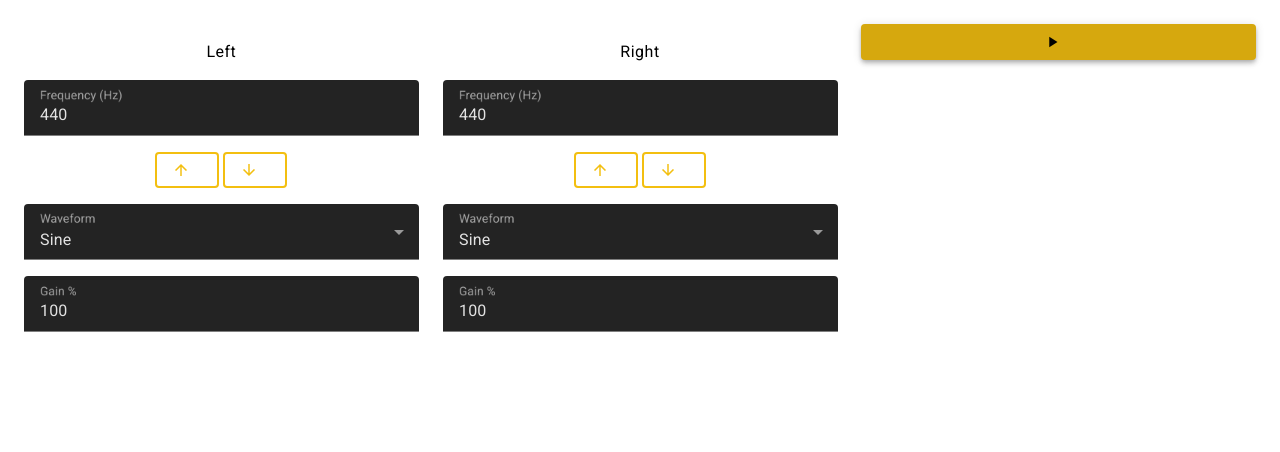
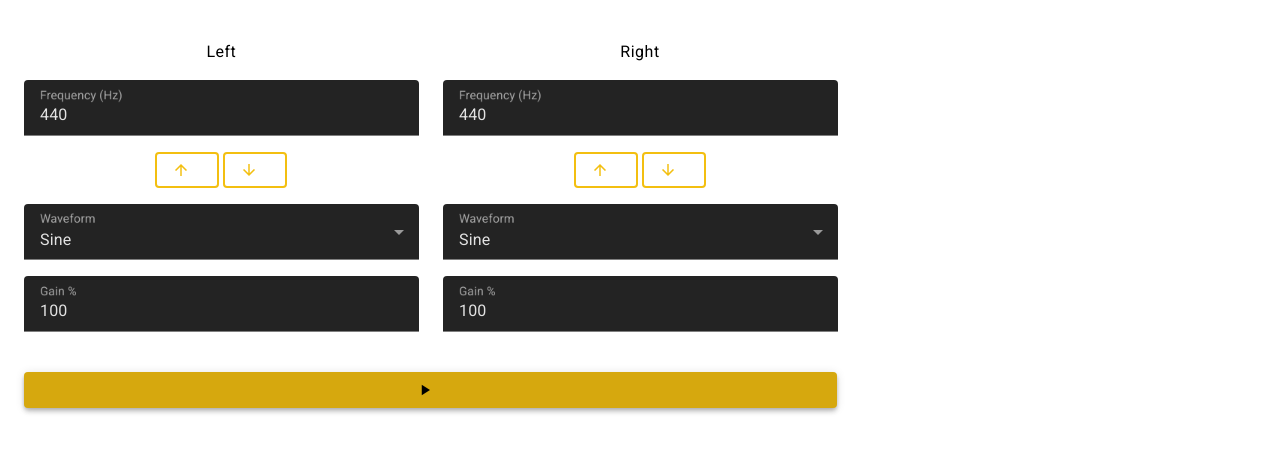
Before and after one commit to Roger-random/lrwave, a website: page docs/index.html in a window 1280 px wide. Drawn offline with nearby package versions, Linux system fonts and the light colour scheme.

Commit message:
Play control button no longer jumps to third column on wide screens

```diff
--- a/docs/index.html
+++ b/docs/index.html
@@ -91,7 +91,9 @@
             </div>
           </p>
         </div>
-        <div class="mdc-layout-grid__cell mdc-layout-grid__cell--span-4-phone mdc-layout-grid__cell--span-8-tablet" align="center">
+        <div class="mdc-layout-grid__cell mdc-layout-grid__cell--span-4-desktop">
+        </div>
+        <div class="mdc-layout-grid__cell mdc-layout-grid__cell--span-4-phone mdc-layout-grid__cell--span-8-tablet mdc-layout-grid__cell--span-8-desktop" align="center">
           <button class="mdc-button mdc-button--raised w100" id="controlbtn" autofocus>
             <i class="material-icons mdc-button__icon" aria-hidden="true" id="controlbtn_icon">play_arrow</i>
           </button>
```
Also changed, not shown: index.html (+3 -1 lines).
